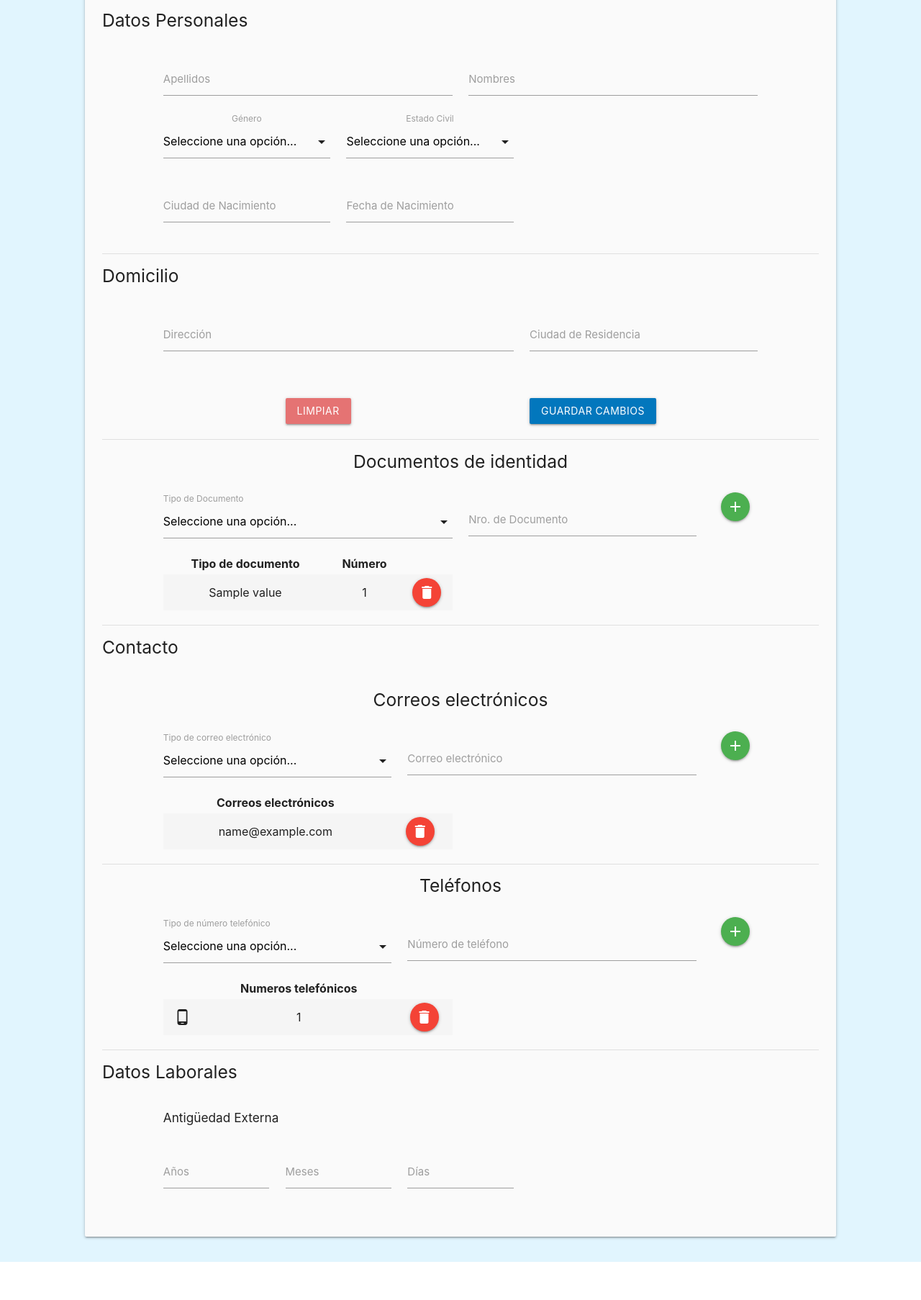
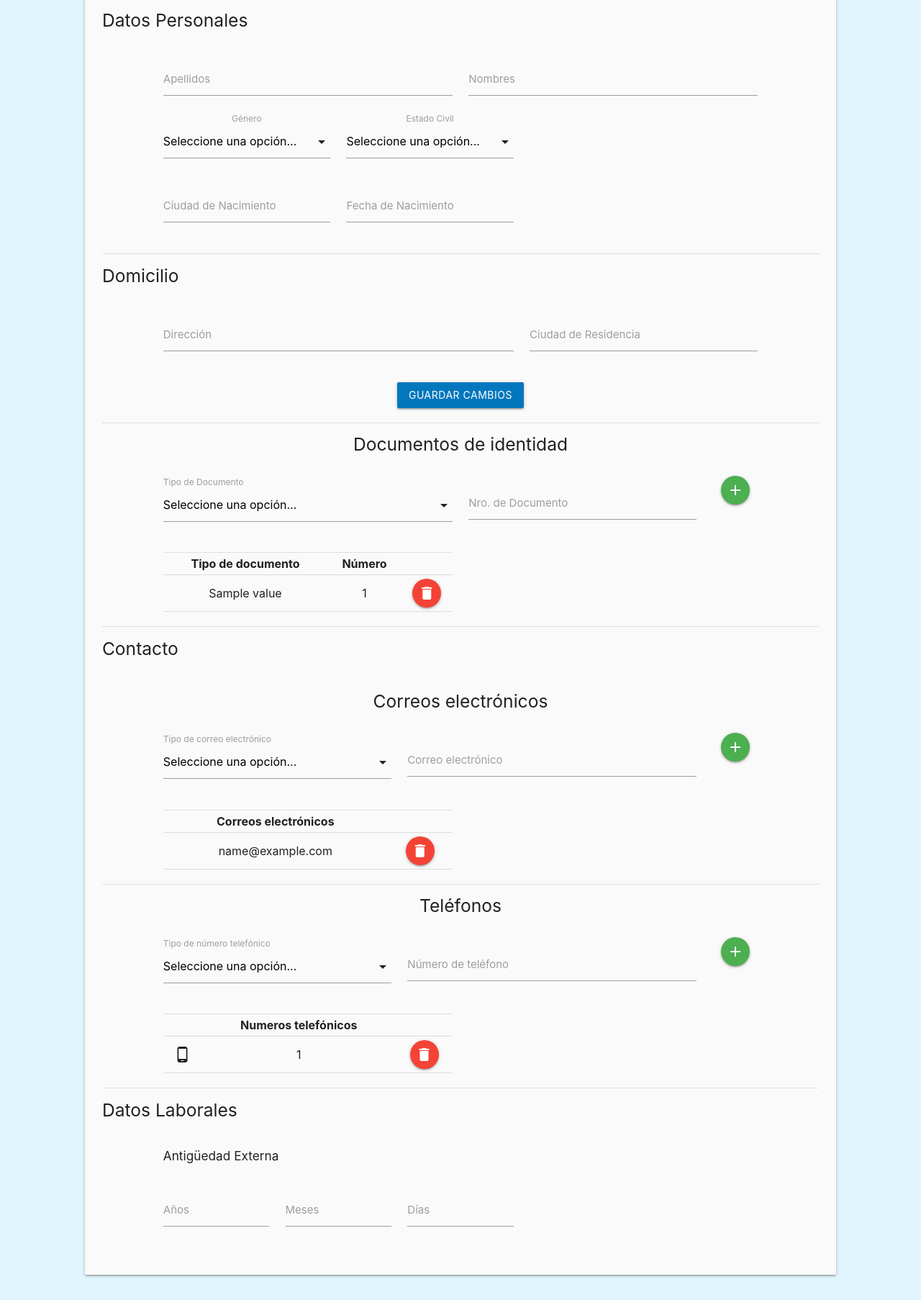
Before and after one commit to pablodanielrey/sileg-api, a Flask app: template src/sileg/bp/web/persons/templates/modifyPerson.html in a window 1280 px wide. Shown: the part 238-2044 px from the top of the page at 72% size. Before the commit the page ends 1991 px from the top, so only its background shows below. Run offline with Flask 2, Linux system fonts and the light colour scheme; the template is opened without the code that fills it: values that come from a table or form of the project are taken from there, most other values are stand-ins (such as "Sample title", 1, 10 or a date in 2020); some libraries are stand-ins or nearby versions.

Commit message:
se agrega comprobacion a campos select de documento telefono y correo. se elimina boton limpiar del formulario

```diff
--- a/src/sileg/bp/web/persons/forms.py
+++ b/src/sileg/bp/web/persons/forms.py
@@ -6,7 +6,7 @@ from flask_wtf import FlaskForm
 from wtforms import StringField, PasswordField, BooleanField, DateTimeField, SelectField, SubmitField
 from flask_wtf.file import FileField
 from wtforms.fields.html5 import EmailField
-from wtforms.validators import ValidationError, DataRequired, EqualTo, Email
+from wtforms.validators import ValidationError, DataRequired, EqualTo, Email, InputRequired
 
 from sileg.helpers.apiHandler import getStates
 from sileg.helpers.namesHandler import id2sDegrees, id2sIdentityNumber
@@ -326,8 +326,8 @@ class PersonSearchForm(FlaskForm):
         csrf = False
 
 class PersonDataModifyForm(FlaskForm):
-    lastname = StringField('Apellidos', validators=[DataRequired()])
-    firstname = StringField('Nombres', validators=[DataRequired()])
+    lastname = StringField('Apellidos', validators=[InputRequired()])
+    firstname = StringField('Nombres', validators=[InputRequired()])
     gender = SelectField('Género', coerce=str)
     marital_status = SelectField('Estado Civil', coerce=str)
     birthplace = StringField('Ciudad de Nacimiento')
@@ -382,10 +382,15 @@ class PersonDataModifyForm(FlaskForm):
 
 class PersonIdNumberModifyForm(FlaskForm):
     person_number_type = SelectField('Tipo de Documento', coerce=str)
-    person_number = StringField('Nro. de Documento', validators=[DataRequired()])
+    person_number = StringField('Nro. de Documento', validators=[InputRequired()])
+
     def __init__(self):
         super(PersonIdNumberModifyForm,self).__init__()
         self.person_number_type.choices = [('0','Seleccione una opción...'),('DNI','DNI'),('LC','LC'),('LE','LE'),('PASSPORT','Pasaporte'),('CUIT','CUIT'),('CUIL','CUIL')]
+
+    def validate_person_number_type(self, person_number_type):
+        if self.person_number_type.raw_data[0] == '0':
+            raise ValidationError('Debe seleccionar una opción')
 
     def saveModifyIdNumber(self,uid,authorizer_id):
         """
@@ -423,11 +428,15 @@ class PersonIdNumberModifyForm(FlaskForm):
 
 class PersonMailModifyForm(FlaskForm):
     email_type = SelectField('Tipo de correo electrónico', coerce=str)
-    email = EmailField('Correo electrónico',  validators=[DataRequired()])
+    email = EmailField('Correo electrónico',  validators=[InputRequired()])
 
     def __init__(self):
         super(PersonMailModifyForm,self).__init__()
         self.email_type.choices = [('0','Seleccione una opción...'),('INSTITUTIONAL','Institucional'),('ALTERNATIVE','Personal')]
+
+    def validate_email_type(self, email_type):
+        if self.email_type.raw_data[0] == '0':
+            raise ValidationError('Debe seleccionar una opción')
 
     def saveModifyMail(self,uid,authorizer_id):
         """
@@ -462,11 +471,15 @@ class PersonMailModifyForm(FlaskForm):
 
 class PersonPhoneModifyForm(FlaskForm):
     phone_type = SelectField('Tipo de número telefónico', coerce=str)
-    phone_number =StringField('Número de teléfono')
+    phone_number =StringField('Número de teléfono', validators=[InputRequired()])
 
     def __init__(self):
         super(PersonPhoneModifyForm,self).__init__()
         self.phone_type.choices = [('0','Seleccione una opción...'),('CELLPHONE','Móvil'),('LANDLINE','Fijo')]
+
+    def validate_phone_type(self, phone_type):
+        if self.phone_type.data == '0':
+            raise ValidationError('Debe seleccionar una opción')
 
     def saveModifyPhone(self,uid,authorizer_id):
         """
--- a/src/sileg/bp/web/persons/templates/modifyPerson.html
+++ b/src/sileg/bp/web/persons/templates/modifyPerson.html
@@ -83,7 +83,6 @@
                             {% else %}
                             {{ formModifyPersonData.birthdate(class="validate datepicker") }}
                             {% endif %}
-
                         </div>
                     </div>
                     <div class="col m1"></div>
@@ -120,17 +119,12 @@
                     </div>
                     <div class="col m1"></div>
                 </div>
-                <br>
                 <div class="row">
-                    <div class="col m3"></div>
-                    <div class="col m1">
-                        <button class="btn red lighten-2" type="reset">limpiar</button>
-                    </div>
-                    <div class="col m3"></div>
-                    <div class="col m3">
+                    <div class="col m1"></div>
+                    <div class="col m10 center">
                         {{formModifyPersonData.personDataModify(class="btn light-blue darken-3")}}
                     </div>
-                    <div class="col m3"></div>
+                    <div class="col m1"></div>
                 </div>
             </form>
 
@@ -149,7 +143,7 @@
                         {{ formModifyIdNumber.person_number_type.label }}
                         {% if formModifyIdNumber.person_number_type.errors %}
                         {{ formModifyIdNumber.person_number_type(class="validate invalid") }}
-                        <span class="helper-text" data-error="{{formModifyIdNumber.person_number_type.errors[0]}}"></span>
+                        <span class="helper-text red-text">Debe seleccionar una opción</span>
                         {% else %}
                         {{ formModifyIdNumber.person_number_type(class="validate") }}
                         {% endif %}
@@ -171,10 +165,12 @@
                     <div class="col m1"></div>
                 </div>
                 {% if person.identity_numbers|length > 0 %}
+                <br>
                 <div class="row center">
                     <div class="col m1"></div>
                     <div class="col m5">
-                        <table class="centered striped responsive-table">
+                        <div class="divider"></div>
+                        <table class="centered responsive-table">
                             <thead>
                                 <tr>
                                     <th style="padding-top: 5px; padding-bottom: 5px;">Tipo de documento</th>
@@ -236,7 +232,7 @@
                         {{ formModifyMail.email_type.label }}
                         {% if formModifyMail.email_type.errors %}
                         {{ formModifyMail.email_type(class="validate invalid") }}
-                        <span class="helper-text" data-error="{{formModifyMail.email_type.errors[0]}}"></span>
+                        <span class="helper-text red-text">Debe seleccionar una opción</span>
                         {% else %}
                         {{ formModifyMail.email_type(class="validate") }}
                         {% endif %}
@@ -258,10 +254,12 @@
                     <div class="col m1"></div>
                 </div>
                 {% if person.mails|length > 0 %}
+                <br>
                 <div class="row">
                     <div class="col m1"></div>
                     <div class="col m5">
-                        <table class="centered striped responsive-table">
+                        <div class="divider"></div>
+                        <table class="centered responsive-table">
                             <thead>
                                 <tr>
                                     <th style="padding-top: 5px; padding-bottom: 5px;">Correos electrónicos</th>
@@ -315,8 +313,8 @@
                     <div class="col m4">
                         {{ formModifyPhone.phone_type.label }}
                         {% if formModifyPhone.phone_type.errors %}
-                        {{ form.formModifyPhone(class="validate invalid") }}
-                        <span class="helper-text" data-error="{{formModifyPhone.phone_type.errors[0]}}"></span>
+                        {{ formModifyPhone.phone_type(class="validate invalid") }}
+                        <span class="helper-text red-text">Debe seleccionar una opción</span>
                         {% else %}
                         {{ formModifyPhone.phone_type(class="validate") }}
                         {% endif %}
@@ -338,10 +336,12 @@
                     <div class="col m1"></div>
                 </div>
                 {% if person.phones|length > 0 %}
+                <br>
                 <div class="row">
                     <div class="col m1"></div>
                     <div class="col m5">
-                        <table class="centered striped responsive-table">
+                        <div class="divider"></div>
+                        <table class="centered responsive-table">
                             <thead>
                                 <tr>
                                     <th style="padding-top: 5px; padding-bottom: 5px;"></th>
```
Also changed, not shown: src/sileg/bp/web/persons/routes.py (+16 -12 lines).
